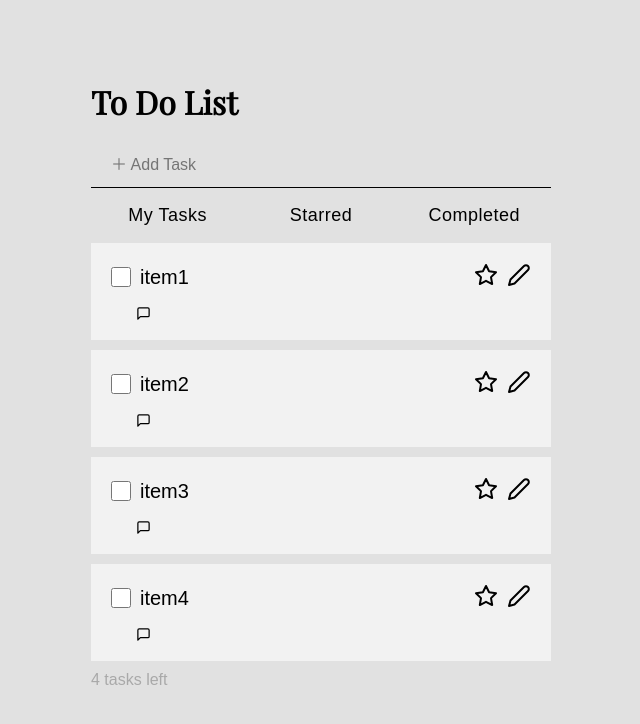
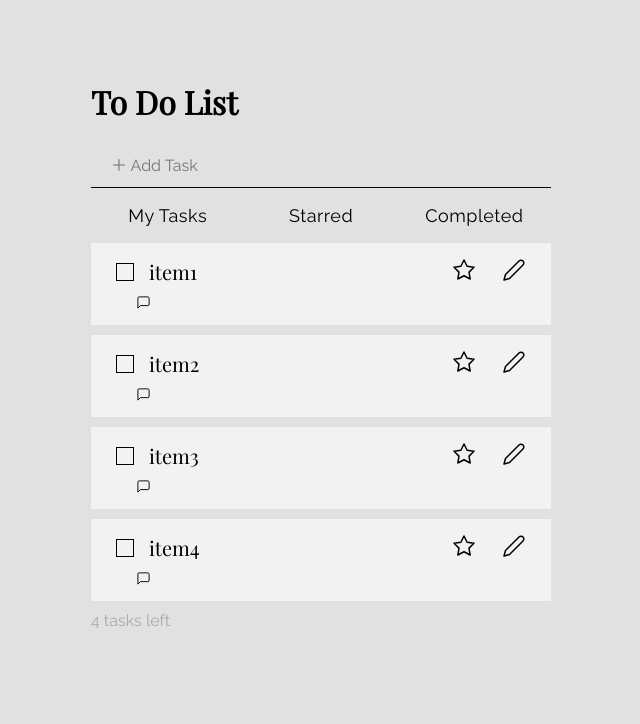
Before and after one commit to chrysophyta/todo-list, a React (Create React App) app: page / in a window 1280 px wide. Shown: the top 724 px of the page, without its empty margins (319-959 px from the left). Built offline with nearby package versions, Linux system fonts and the light colour scheme.

Commit message:
feat: style list

```diff
--- a/src/components/ListItem.js
+++ b/src/components/ListItem.js
@@ -10,33 +10,64 @@ const StyledListItem = styled.li`
   padding: 10px;
   .list-labels {
     display: flex;
-    margin: 10px;
-    justify-content: space-between;
+    margin: 5px 15px;
     align-items: center;
+    position: relative;
+  }
+  .list-labels > span {
+    position: absolute;
+  }
+  .star {
+    right: 50px;
+  }
+  .edit {
+    right: 0;
   }
   .item-title {
+    margin-left: 10px;
     flex-basis: 325px;
     font-size: 20px;
+    font-family: 'Playfair Display';
+  }
+  input {
+    margin-left: 10px;
+    border: none;
+    background: none;
+    border-bottom: 2px solid black;
+    font-size: 20px;
+  }
+  input:focus {
+    outline: none;
   }
   input[type='checkbox' i] {
-    height: 20px;
-    width: 20px;
+    opacity: 0;
   }
-  input[type='checkbox' i]:checked:after {
+  label.item-title:before {
+    content: '';
+    padding: 8px;
+    border: 1px solid black;
+    position: absolute;
+    top: 5px;
+    left: 0px;
+  }
+
+  input[type='checkbox' i]:checked + label.item-title:after {
     content: '\\2714';
     font-size: 14px;
     position: absolute;
-    top: 0px;
+    top: 5px;
     left: 3px;
-    color: #99a1a7;
+    color: black;
   }
   input[type='checkbox' i]:checked + .item-title {
     text-decoration: line-through;
   }
+
   .content-icons {
     display: flex;
     justify-content: flex-start;
     margin-left: 30px;
+    line-height: 50%;
   }
   .content-icons svg {
     height: 15px;
@@ -62,7 +93,7 @@ class ListItem extends Component {
     this.props.toggleItem(this.props.data.id, key);
   };
   toggleEditing = () => {
-    this.setState({ isEditing: true });
+    this.setState({ isEditing: !this.state.isEditing });
   };
   editTitle = event => {
     this.setState({ editValue: event.target.value });
@@ -112,6 +143,7 @@ class ListItem extends Component {
 
           {isEditing ? (
             <input
+              autoFocus
               value={this.state.editValue}
               onChange={this.editTitle}
               onKeyPress={this.finishEditing}
@@ -121,11 +153,11 @@ class ListItem extends Component {
               {data.title}
             </label>
           )}
-          <span onClick={() => this.handleClick('starred')}>
-            <Icons iconName="star" starred={data.starred} />
+          <span className="star" onClick={() => this.handleClick('starred')}>
+            <Icons iconName="star" filled={data.starred} />
           </span>
-          <span onClick={this.toggleEditing}>
-            <Icons iconName="edit-2" />
+          <span className="edit" onClick={this.toggleEditing}>
+            <Icons iconName="edit-2" filled={this.state.isEditing} />
           </span>
         </div>
         <div className="content-icons">{this.renderIcons()}</div>
--- a/src/components/icons.js
+++ b/src/components/icons.js
@@ -1,17 +1,23 @@
 import React, { Component } from 'react';
 import feather from 'feather-icons';
 
-const starredStyle = {
-    fill: "yellow"
-}
+const style = {
+  width: 24,
+  height: 24,
+  'stroke-width': 1.5
+};
+const filledStyle = {
+  ...style,
+  fill: 'black'
+};
+
 class Icons extends Component {
-
   render() {
     let SVGcontext;
-    if(this.props.starred){
-       SVGcontext = feather.icons[this.props.iconName].toSvg(starredStyle);
-    }else{
-      SVGcontext = feather.icons[this.props.iconName].toSvg();
+    if (this.props.filled) {
+      SVGcontext = feather.icons[this.props.iconName].toSvg(filledStyle);
+    } else {
+      SVGcontext = feather.icons[this.props.iconName].toSvg(style);
     }
 
     return <div dangerouslySetInnerHTML={{ __html: SVGcontext }} />;
--- a/src/index.css
+++ b/src/index.css
@@ -2,7 +2,7 @@
 * {
   margin: 0;
   padding: 0;
-  font-family: sans-serif;
+  font-family: 'Raleway';
   box-sizing: border-box;
 }
 select,
```
